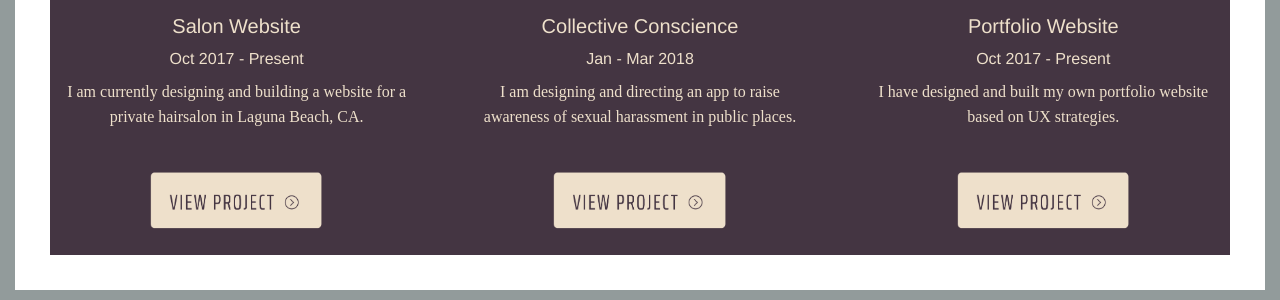
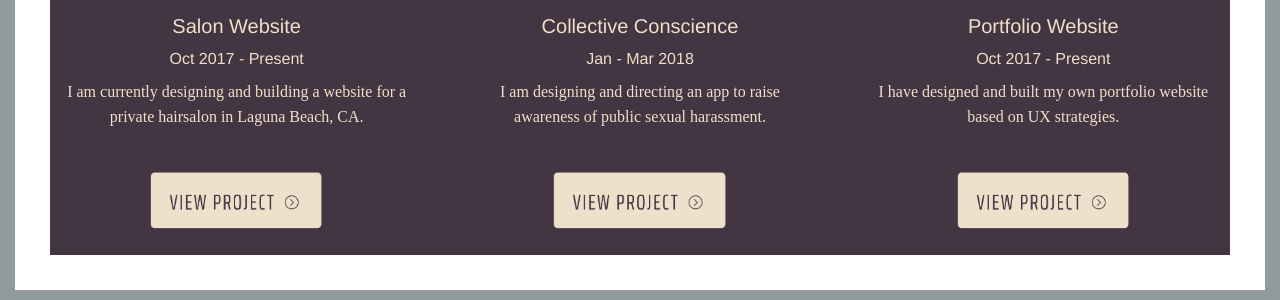
Before and after one commit to emeriwether/emeriwether.github.io, a Jekyll site: the page built from index.html, in a window 1280 px wide. Shown: the part 1532-1832 px from the top of the page. Built offline with Jekyll 4.4.1, drawn with Linux system fonts in a browser that asks for light colours; some web fonts are replaced.

Commit message:
adjust cc sum text

```diff
--- a/index.html
+++ b/index.html
@@ -25,7 +25,7 @@ category: main
                             <div class="cell"><a href="/project2.html" target="_blank"><img src="img/projectGallery/collectiveConscience_Thumbnail.png" class="projectGalleryImg"></a></div>
                             <div class="cell"><h5 class="projTitle">Collective Conscience</h5></div>
                             <div class="cell"><h6 class="projDate">Jan - Mar 2018</h6></div>
-                            <div class="cell"><p class="projDescrip">I am designing and directing an app to raise awareness of sexual harassment in public places.</p></div>
+                            <div class="cell"><p class="projDescrip">I am designing and directing an app to raise awareness of  public sexual harassment.</p></div>
                             <button class="cell viewProjButton"><a href="/project2.html" target="_blank"><img src="/img/viewProjButton.png"></a></button>
                         </div>
                     </section>
```
